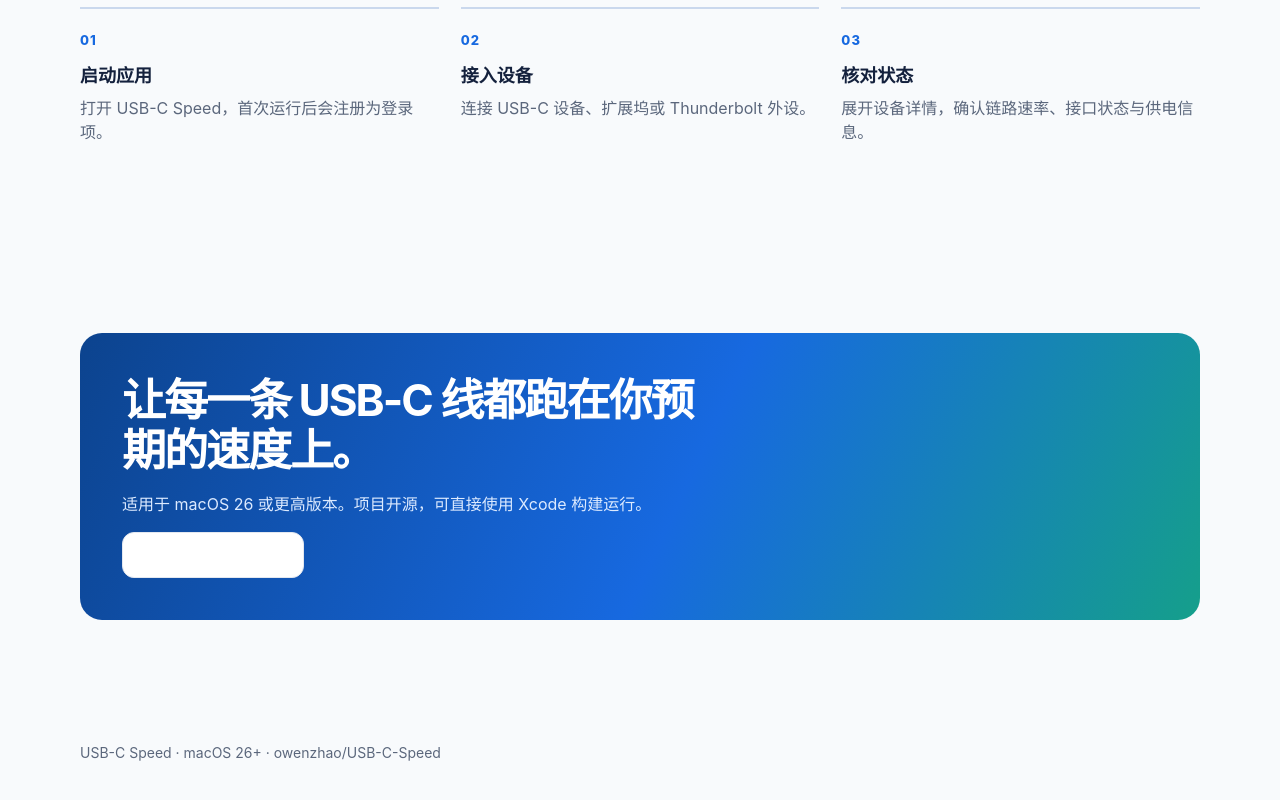
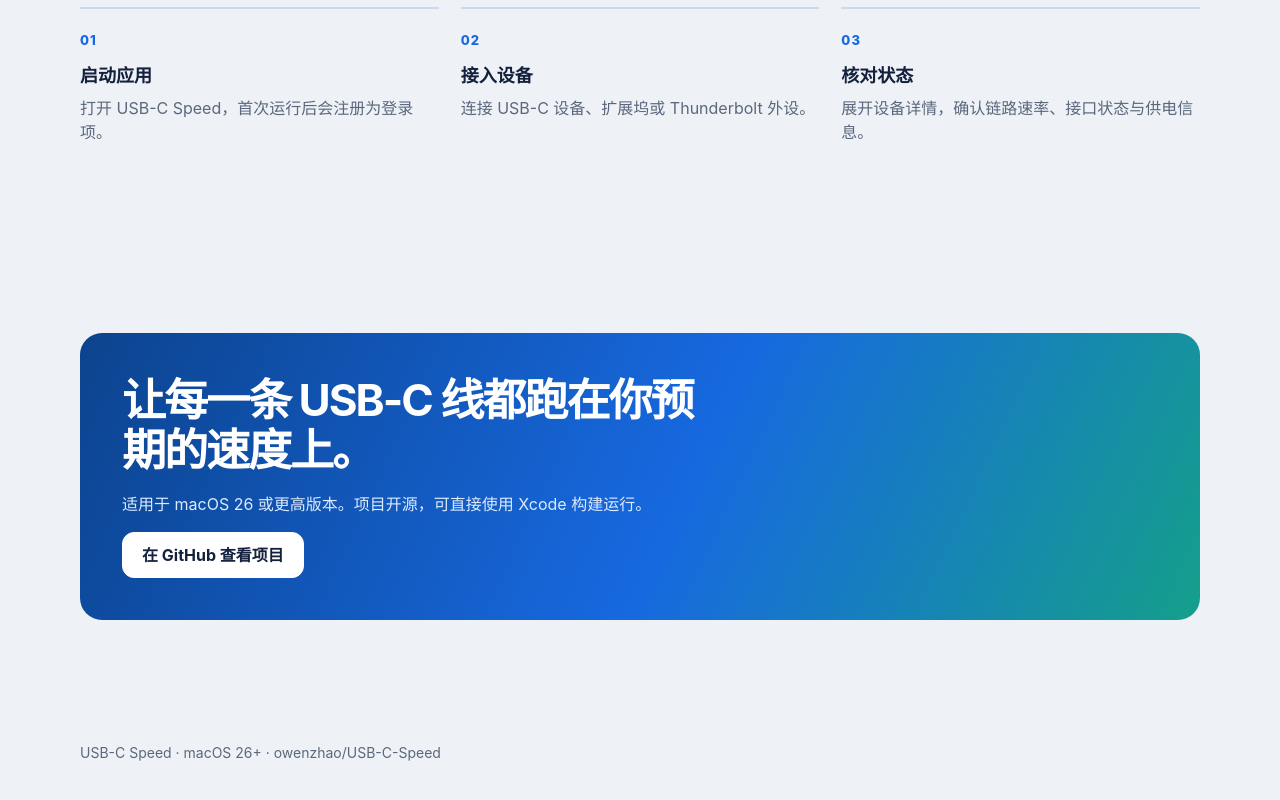
Before and after one commit to owenzhao/USB-C-Speed, a plain HTML site: page index.html in a window 1280 px wide. Shown: the part 1349-2149 px from the top of the page. Drawn offline with Linux system fonts and the light colour scheme.

Commit message:
Soften website background and fix CTA text

```diff
--- a/index.html
+++ b/index.html
@@ -8,14 +8,14 @@
     <style>
       :root { color-scheme: light; --ink: #14213d; --muted: #5b677c; --line: #e3e8f0; --blue: #1769e0; --mint: #54d5b0; }
       * { box-sizing: border-box; }
-      body { margin: 0; color: var(--ink); background: #f8fafc; font: 16px/1.55 -apple-system, BlinkMacSystemFont, "SF Pro Text", "PingFang SC", "Microsoft YaHei", sans-serif; }
+      body { margin: 0; color: var(--ink); background: #eef2f7; font: 16px/1.55 -apple-system, BlinkMacSystemFont, "SF Pro Text", "PingFang SC", "Microsoft YaHei", sans-serif; }
       a { color: inherit; text-decoration: none; }
       .wrap { width: min(1120px, calc(100% - 40px)); margin: auto; }
       nav { display: flex; align-items: center; justify-content: space-between; padding: 22px 0; }
       .brand { display: flex; gap: 10px; align-items: center; font-weight: 750; letter-spacing: -.02em; }
       .bolt { display: grid; place-items: center; width: 32px; height: 32px; border-radius: 10px; color: white; background: linear-gradient(135deg, #2075ef, #4ec9b0); }
       .github { color: var(--muted); font-size: 14px; }
-      .hero { overflow: hidden; position: relative; padding: 88px 0 70px; background: radial-gradient(circle at 76% 20%, #d8f6ee 0, transparent 27%), radial-gradient(circle at 25% 10%, #e7f0ff 0, transparent 33%), #f8fafc; }
+      .hero { overflow: hidden; position: relative; padding: 88px 0 70px; background: radial-gradient(circle at 76% 20%, #ccefe7 0, transparent 27%), radial-gradient(circle at 25% 10%, #dbe8fa 0, transparent 33%), #eef2f7; }
       .hero-grid { display: grid; gap: 56px; align-items: center; grid-template-columns: 1fr .9fr; }
       .eyebrow { margin: 0 0 16px; color: var(--blue); font-size: 14px; font-weight: 700; letter-spacing: .08em; text-transform: uppercase; }
       h1 { max-width: 680px; margin: 0; font-size: clamp(42px, 6vw, 72px); line-height: 1.06; letter-spacing: -.065em; }
@@ -40,7 +40,7 @@
       .feature-icon { color: var(--blue); font-size: 24px; } .feature h3 { margin: 18px 0 8px; font-size: 18px; } .feature p { margin: 0; color: var(--muted); font-size: 15px; }
       .steps { display: grid; gap: 22px; grid-template-columns: repeat(3, 1fr); counter-reset: step; }
       .step { padding-top: 18px; border-top: 2px solid #cad8ed; } .step::before { counter-increment: step; content: "0" counter(step); color: var(--blue); font-size: 13px; font-weight: 800; letter-spacing: .08em; } .step h3 { margin: 10px 0 6px; font-size: 18px; } .step p { margin: 0; color: var(--muted); }
-      .cta { padding: 42px; border-radius: 22px; color: white; background: linear-gradient(115deg, #0c438e, #1769e0 54%, #159f8b); } .cta h2 { max-width: 600px; } .cta p { max-width: 560px; color: #dceaff; }
+      .cta { padding: 42px; border-radius: 22px; color: white; background: linear-gradient(115deg, #0c438e, #1769e0 54%, #159f8b); } .cta h2 { max-width: 600px; } .cta p { max-width: 560px; color: #dceaff; } .cta .button { color: var(--ink); border-color: white; }
       footer { padding: 28px 0 42px; color: var(--muted); font-size: 14px; }
       @media (max-width: 760px) { .hero { padding-top: 52px; } .hero-grid, .features, .steps { grid-template-columns: 1fr; } .app-window { max-width: 430px; margin: 0 auto; transform: none; } section { padding: 64px 0; } .cta { padding: 30px; } }
     </style>
```
